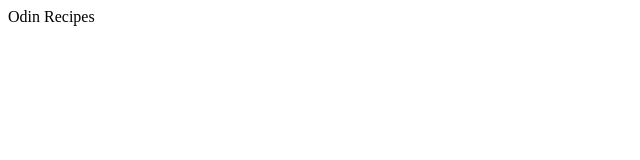
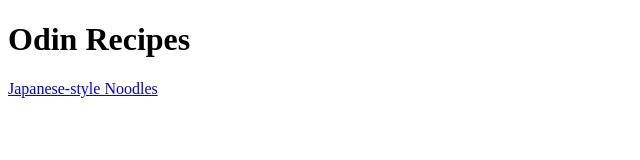
Before and after one commit to lebgoodyear/odin-recipes, a plain HTML site: page index.html in a window 1280 px wide. Shown: the whole page, without its empty margins (0-640 px from the left). Drawn offline with Linux system fonts and the light colour scheme.

Commit message:
Add link to japanese noodles page

```diff
--- a/index.html
+++ b/index.html
@@ -6,6 +6,7 @@
     </head>
 
     <body>
-        <hi>Odin Recipes</hi>
+        <h1>Odin Recipes</h1>
+        <a href="recipes/japanese-style-noodles.html">Japanese-style Noodles</a>
     </body>
 </html>
```
